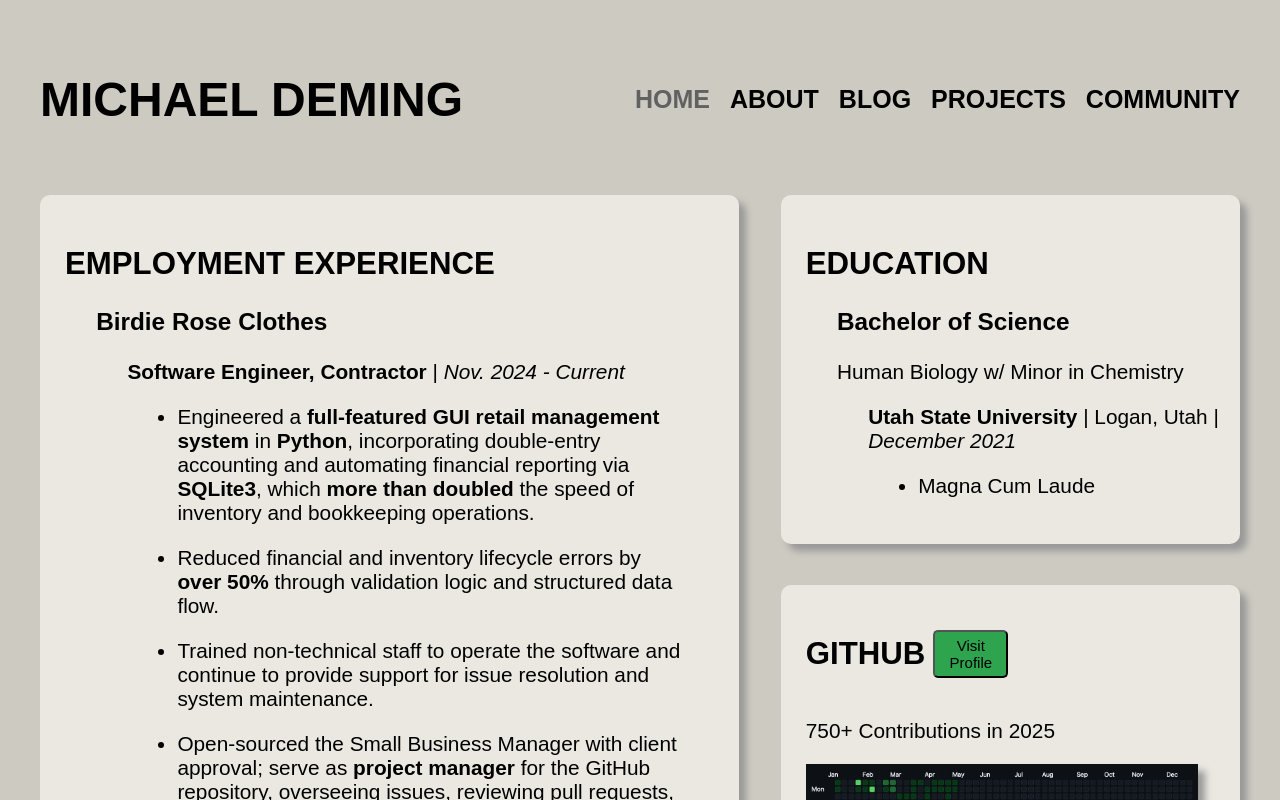
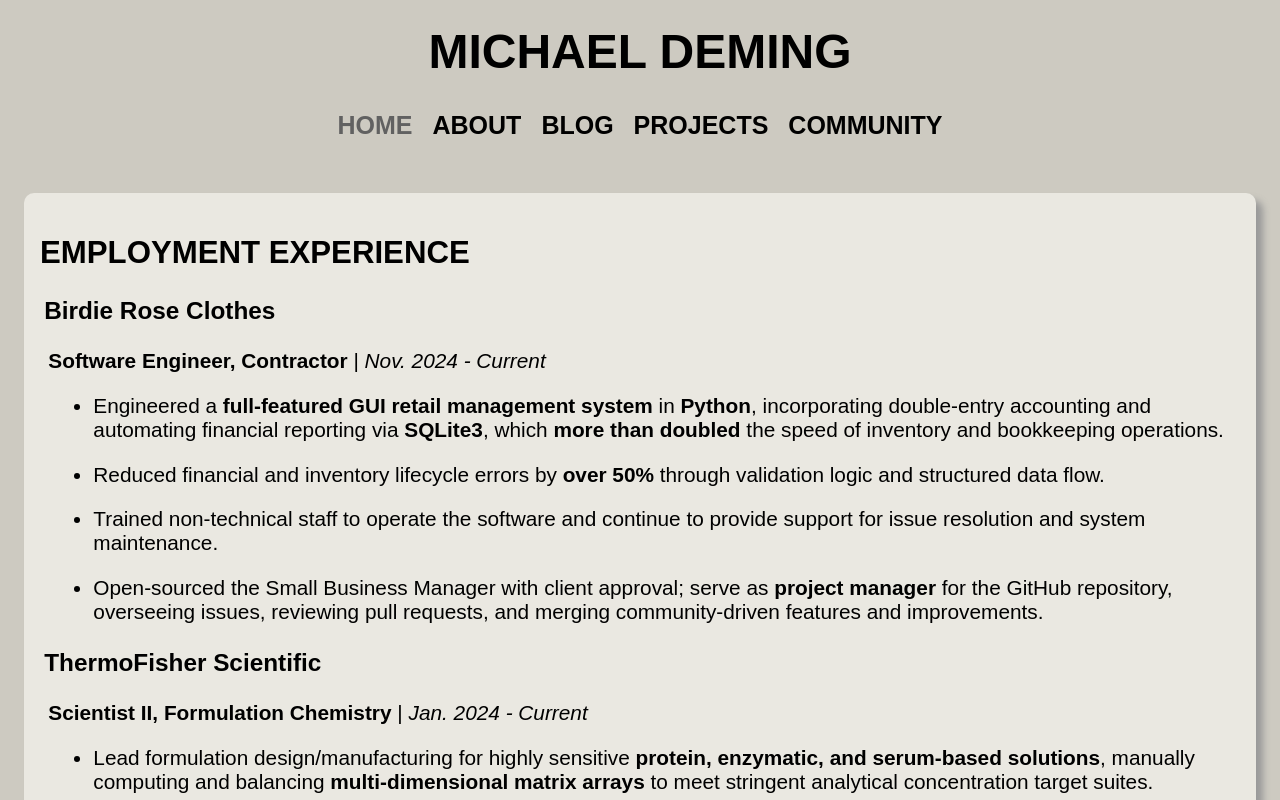
Before and after one commit to michaelddeming/md_portfolio_website, a React (Vite) app in the folder my-react-app/: page / in a window 1280 px wide. Shown: the top 800 px of the page. Built offline with nearby package versions, Linux system fonts and the light colour scheme.

Commit message:
Refactored Home/Nav for smaller devices.

```diff
--- a/my-react-app/src/index.css
+++ b/my-react-app/src/index.css
@@ -1,9 +1,9 @@
 
 body {
-  padding: 2em;
   color: black;
   background-color: hsl(44, 10%, 78%);
   font-family: Arial, Helvetica, sans-serif;
+  padding: 1em;
 }
 
 /* HEADER */
@@ -49,52 +49,50 @@ body {
 .header-page:hover, .header-title:hover {
   color: rgb(97, 97, 97);
 }
+
+
+
+.card {
+  display: inline-flex;
+  flex-direction: column;
+  align-self: flex-start;
+  border-radius: 10px;
+  box-shadow: 7px 7px 7px rgb(153, 153, 153);
+  background-color:hsl(48, 19%, 90%);
+
+
+}
+
 /* Content Main */
 
 .index-content-main {
   display: flex;
   flex-wrap: wrap;
-  gap: 2em;
-
   justify-content: space-between;
   font-size: 1.3em;
+  gap: 2em;
 }
 
 .index-content-left {
-  flex: 1 1 55%;
-  min-width: 300px;
+  flex: 1 1;
+  width: 60%;
+
 }
 
 .index-content-right {
-  flex: 1 1 35%;
-  min-width: 300px;
-}
-
-
-
-@media (max-width: 800px) {
-
-}
-
-
-.card {
+  flex: 1 1;
+  width: 40%;
   display: flex;
   flex-direction: column;
-  border: 1px solid hsl(0, 0, 80%);
-  border-radius: 10px;
-  box-shadow: 7px 7px 7px rgb(153, 153, 153);
-  margin-bottom: 2em;
-  background-color:hsl(48, 19%, 90%);
-  justify-content: center;
-
+  gap: 2em;
 }
-
 
 
 /* WORK EXPERIENCE AND EDUCATION */
 .work-experience, .education, .git-hub {
-  width: 90%;
-  padding: 25px;
+  padding: 1rem;
+
+
 }
 
 .work-experience {
@@ -120,12 +118,13 @@ body {
 /* GITHUB */
 
 .git-hub button {
-  padding: 5px;
+  padding: 1px;
   border-radius: 5px;
   cursor: pointer;
   background-color: #2EA44F;
-  font-size: 15px;
-  width: 75px;
+  color: black;
+  font-size: 12px;
+  width: 50px;
 }
 
 .git-hub h2 button
@@ -140,7 +139,8 @@ body {
 
 .git-hub img {
   box-shadow: 7px 7px 7px rgb(153, 153, 153);
-  width: 95%;
+  width: 100%;
+  border-radius: 10px;
 }
 
 /* ABOUT */
@@ -184,18 +184,7 @@ body {
   width: 100%;
 
 }
-@media (max-width: 800px) {
-    .project {
-      overflow: visible;
-      word-wrap: break-word;
-      word-break: break-word;
-      width: 400px;
-    }
-    .project-video {
-      width: 400px;
-    }
 
-  }
 
 .community-main {
   display: flex;
@@ -291,3 +280,62 @@ button:hover {
   flex-direction: column;
   padding: 2em;
 }
+
+
+@media (max-width: 1600px) {
+
+  /* HEADER */
+  .header {
+    flex-direction: column;
+    align-items: center;
+    justify-content: center;
+    gap: 1rem;
+  }
+
+  .header-title, .header-nav {
+    margin: 0 auto;
+    text-align: center;
+  }
+  .header-nav {
+    justify-content: center;
+  }
+
+  .header-nav ul {
+    justify-content: center;
+    padding-left: 0;
+  }
+  /* ---------------------------- */
+
+  /* HOME */
+
+  .index-content-main {
+    flex-direction: column;
+  }
+
+  .index-content-left {
+    width: 100%;
+  }
+  .index-content-right {
+    width: 100%;
+  }
+
+  .job, .degree {
+ padding-left: 0.2em;
+}
+
+  .position, .degree-institution {
+    padding-left: 0.2em;
+  }
+
+  .position li, .degree-institution li {
+    margin: 5px;
+  }
+  .git-hub button {
+    padding: 1px;
+    border-radius: 5px;
+    cursor: pointer;
+    background-color: #2EA44F;
+    font-size: 12px;
+    width: 50px;
+  }
+}
```
